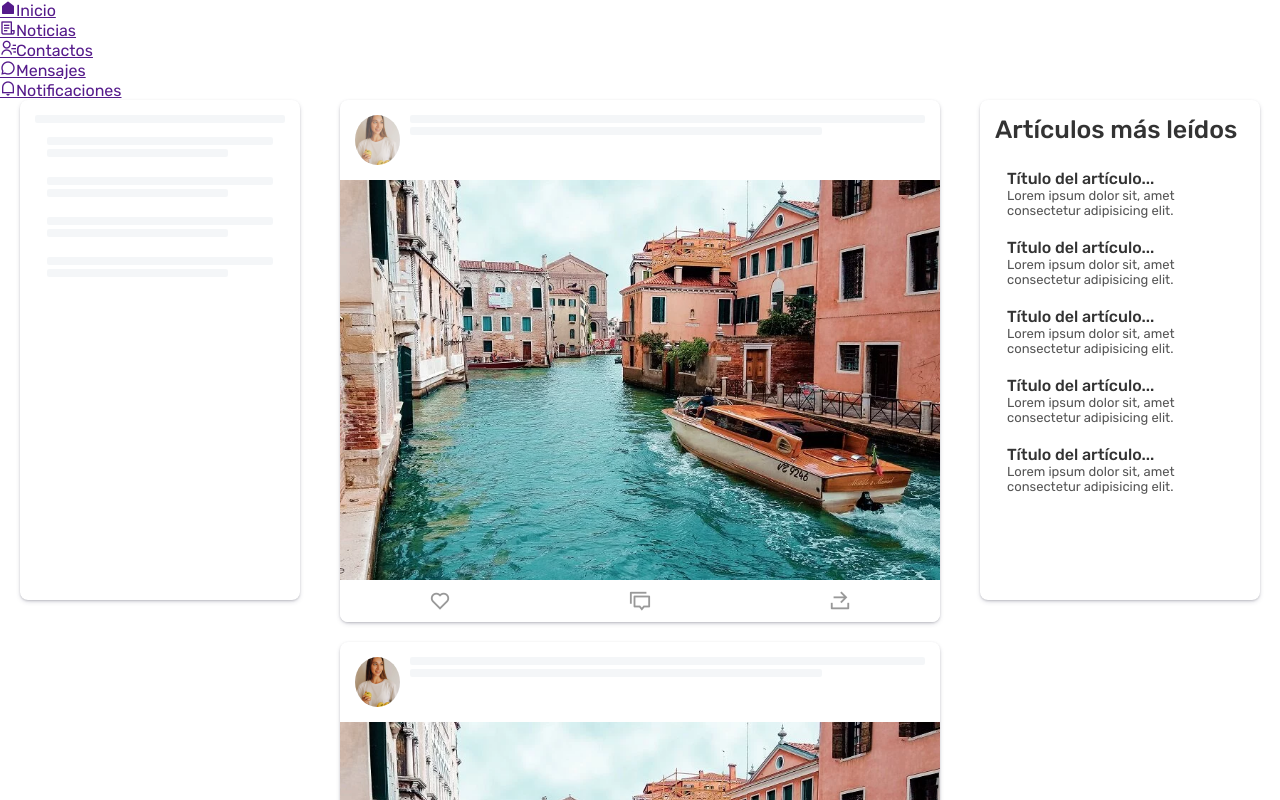
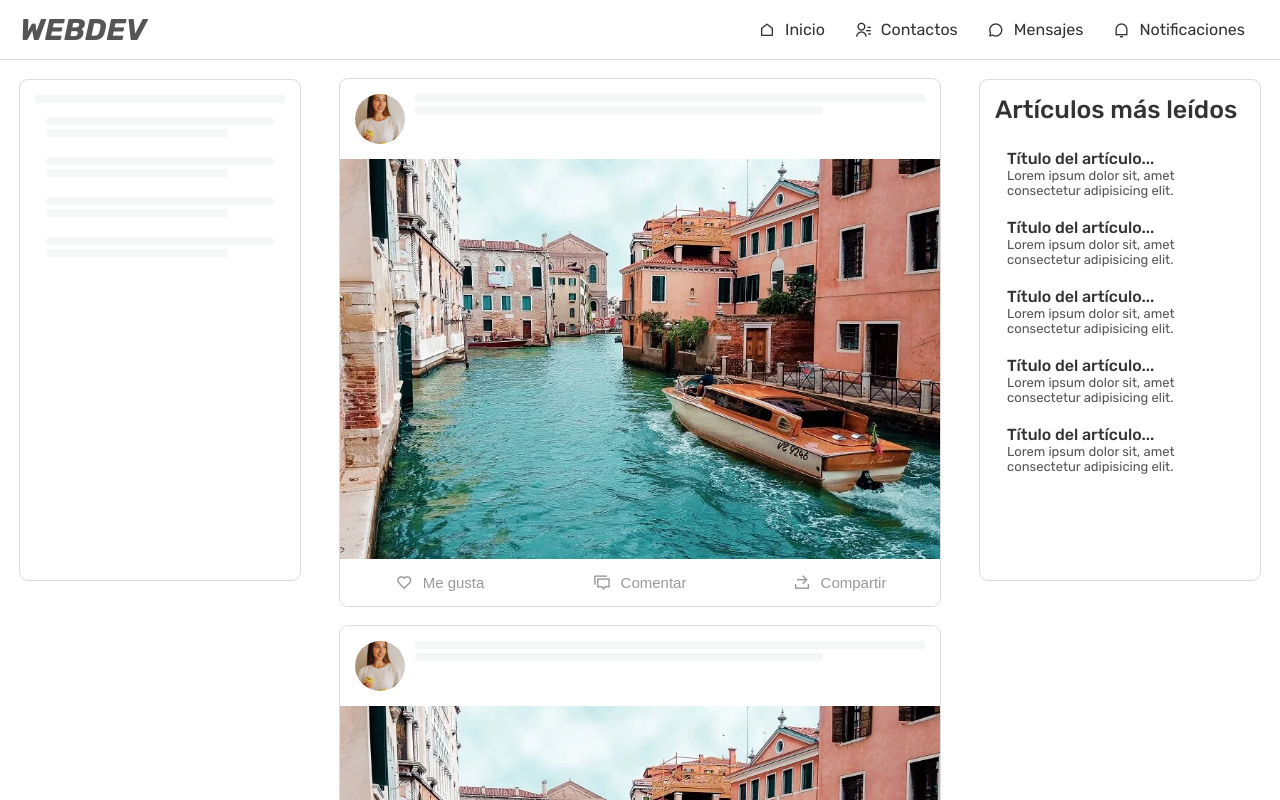
Before and after one commit to Ximoromero6/social, a plain HTML site: page index.html in a window 1280 px wide. Shown: the top 800 px of the page. Drawn offline with nearby package versions, Linux system fonts and the light colour scheme.

Commit message:
design changes

```diff
--- a/assets/css/styles.scss
+++ b/assets/css/styles.scss
@@ -12,7 +12,84 @@ body {
 
 $border__radius__container: 8px;
 
-header {}
+a,
+button {
+    &:focus {
+        outline: 1px dashed #ccc;
+    }
+}
+
+header {
+    position: sticky;
+    top: 0;
+    z-index: 2;
+    margin: 0 auto 20px auto;
+    background-color: #fff;
+    box-shadow: rgba(0, 0, 0, 0.02) 0px 1px 3px 0px, rgba(27, 31, 35, 0.15) 0px 0px 0px 1px;
+
+    .container__nav {
+        max-width: 1400px;
+        width: 100%;
+        display: flex;
+        align-items: center;
+        justify-content: space-between;
+        margin: 0 auto;
+        padding: 5px 20px;
+
+        a.logo {
+            text-decoration: none;
+            font-size: 30px;
+            font-weight: bold;
+            color: #555;
+            font-style: italic;
+        }
+
+        nav.menu {
+            ul {
+                display: flex;
+                align-items: center;
+
+                li {
+                    list-style: none;
+
+                    a {
+                        text-decoration: none;
+                        color: #333;
+                        font-weight: normal;
+                        padding: 15px;
+                        display: flex;
+                        align-items: center;
+                        transition: all .2s;
+                        border-radius: 6px;
+
+                        i {
+                            margin-right: 10px;
+                            color: #333;
+                        }
+
+                        span {}
+
+                        &:hover {
+                            background-color: #efefef;
+                        }
+                    }
+                }
+            }
+        }
+    }
+
+    /* Estilos responsive */
+
+    @media(max-width: 992px) {
+        margin: 0 20px 20px 20px;
+        border-radius: 0 0 $border__radius__container $border__radius__container;
+    }
+
+    @media(max-width: 768px) {
+        display: none;
+    }
+
+}
 
 main {
     max-width: 1400px;
@@ -21,44 +98,14 @@ main {
     display: grid;
     grid-template-columns: 1fr 2fr 1fr;
 
-    @media (min-width: 992px) {
-        .main__container {
-            margin: 0 20px;
-        }
-    }
-
-    @media (max-width: 992px) {
-        grid-template-columns: 1fr 2fr;
-
-        .most__read {
-            display: none;
-        }
-
-        .main__container {
-            margin: 0 20px;
-        }
-    }
-
-    @media (max-width: 768px) {
-        grid-template-columns: 1fr;
-
-        .last__notices {
-            display: none;
-        }
-
-        .main__container {
-            margin: 0 10px;
-        }
-    }
-
     aside.last__notices,
     aside.most__read {
         margin: 0 20px;
         max-height: 500px;
-        box-shadow: rgba(50, 50, 93, 0.25) 0px 2px 5px -1px, rgba(0, 0, 0, 0.3) 0px 1px 3px -1px;
+        box-shadow: rgba(0, 0, 0, 0.02) 0px 1px 3px 0px, rgba(27, 31, 35, 0.15) 0px 0px 0px 1px;
         padding: 15px;
         position: sticky;
-        top: 30px;
+        top: 80px;
         border-radius: $border__radius__container;
 
         h3 {
@@ -99,7 +146,7 @@ main {
     .main__container {
 
         article.post {
-            box-shadow: rgba(50, 50, 93, 0.25) 0px 2px 5px -1px, rgba(0, 0, 0, 0.3) 0px 1px 3px -1px;
+            box-shadow: rgba(0, 0, 0, 0.02) 0px 1px 3px 0px, rgba(27, 31, 35, 0.15) 0px 0px 0px 1px;
             background-color: #fff;
             border-radius: $border__radius__container;
             margin-bottom: 20px;
@@ -111,15 +158,15 @@ main {
                 align-items: flex-start;
 
                 img {
-                    width: 50px;
+                    width: 50px !important;
                     height: 50px;
                     border-radius: 100%;
                     object-fit: cover;
-                    margin-right: 10px;
                 }
 
                 &--text {
-                    width: 100%;
+                    margin-left: 10px;
+                    flex: 1;
 
                     h4 {
                         font-weight: 500;
@@ -157,7 +204,7 @@ main {
                 button {
                     border-radius: 0;
                     border: none;
-                    padding: 10px 15px;
+                    padding: 15px;
                     font-size: 15px;
                     cursor: pointer;
                     transition: all 0.2s;
@@ -170,8 +217,14 @@ main {
                     text-align: center;
 
                     i {
-                        font-size: 22px;
+                        font-size: 17px;
                         font-weight: lighter;
+                    }
+
+                    span {
+                        font-size: 15px;
+                        margin-left: 10px;
+                        /* font-weight: bold; */
                     }
 
                     &.like__button {
@@ -203,6 +256,48 @@ main {
             }
         }
     }
+
+    /* Estilos responsive */
+
+    @media (min-width: 992px) {
+        .main__container {
+            margin: 0 20px;
+        }
+    }
+
+    @media (max-width: 1200px) {
+        aside.last__notices {
+            margin-right: 0;
+        }
+
+        aside.most__read {
+            margin-left: 0;
+        }
+    }
+
+    @media (max-width: 992px) {
+        grid-template-columns: 1fr 2fr;
+
+        .most__read {
+            display: none;
+        }
+
+        .main__container {
+            margin: 0 20px;
+        }
+    }
+
+    @media (max-width: 768px) {
+        grid-template-columns: 1fr;
+
+        .last__notices {
+            display: none;
+        }
+
+        .main__container {
+            margin: 0 10px;
+        }
+    }
 }
 
 .skeleton {
--- a/index.html
+++ b/index.html
@@ -13,16 +13,18 @@
 
 <body>
     <header>
-        <a href="" class="logo"></a>
+        <div class="container__nav">
+            <a href="" class="logo">WEBDEV</a>
             <nav class="menu">
                 <ul>
-                <li><a href=""><i class="ri-home-fill"></i><span>Inicio</span></a></li>
-                <li><a href=""><i class="ri-file-list-3-line"></i><span>Noticias</span></a></li>
+                    <li><a href=""><i class="ri-home-line"></i><span>Inicio</span></a></li>
+                    <!-- <li><a href=""><i class="ri-file-list-3-line"></i><span>Noticias</span></a></li> -->
                     <li><a href=""><i class="ri-contacts-line"></i><span>Contactos</span></a></li>
                     <li><a href=""><i class="ri-chat-3-line"></i><span>Mensajes</span></a></li>
                     <li><a href=""><i class="ri-notification-line"></i><span>Notificaciones</span></a></li>
                 </ul>
             </nav>
+        </div>
     </header>
     <main>
         <aside class="last__notices">
@@ -57,7 +59,7 @@
         <div class="main__container">
             <article class="post">
                 <div class="top__section">
-                    <img src="assets/images/profile.webp" alt="" loading="lazy" class="skeleton">
+                    <img src="assets/images/profile.webp" alt="" loading="lazy">
                     <div class="top__section--text">
                         <h4 class="skeleton skeleton__text"></h4>
                         <p class="skeleton skeleton__text"></p>
@@ -67,9 +69,9 @@
                     <img src="assets/images/main__background.webp" alt="" loading="lazy">
                 </div>
                 <div class="bottom__section">
-                    <button class="like__button"><i class="ri-heart-line"></i></button>
-                    <button class="comment__button"> <i class="ri-discuss-line"></i></button>
-                    <button class="share__button"> <i class="ri-share-forward-2-line"></i></button>
+                    <button class="like__button"><i class="ri-heart-line"></i><span>Me gusta</span></button>
+                    <button class="comment__button"><i class="ri-discuss-line"></i><span>Comentar</span></button>
+                    <button class="share__button"><i class="ri-share-forward-2-line"></i><span>Compartir</span></button>
                 </div>
             </article>
 
@@ -85,9 +87,9 @@
                     <img src="assets/images/main__background.webp" alt="" loading="lazy">
                 </div>
                 <div class="bottom__section">
-                    <button class="like__button"> <i class="ri-heart-line"></i></button>
-                    <button class="comment__button"> <i class="ri-discuss-line"></i></button>
-                    <button class="share__button"> <i class="ri-share-forward-2-line"></i></button>
+                    <button class="like__button"><i class="ri-heart-line"></i><span>Me gusta</span></button>
+                    <button class="comment__button"><i class="ri-discuss-line"></i><span>Comentar</span></button>
+                    <button class="share__button"><i class="ri-share-forward-2-line"></i><span>Compartir</span></button>
                 </div>
             </article>
 
@@ -103,9 +105,9 @@
                     <img src="assets/images/main__background.webp" alt="" loading="lazy">
                 </div>
                 <div class="bottom__section">
-                    <button class="like__button"> <i class="ri-heart-line"></i></button>
-                    <button class="comment__button"> <i class="ri-discuss-line"></i></button>
-                    <button class="share__button"> <i class="ri-share-forward-2-line"></i></button>
+                    <button class="like__button"><i class="ri-heart-line"></i><span>Me gusta</span></button>
+                    <button class="comment__button"><i class="ri-discuss-line"></i><span>Comentar</span></button>
+                    <button class="share__button"><i class="ri-share-forward-2-line"></i><span>Compartir</span></button>
                 </div>
             </article>
 
@@ -121,9 +123,9 @@
                     <img src="assets/images/main__background.webp" alt="" loading="lazy">
                 </div>
                 <div class="bottom__section">
-                    <button class="like__button"> <i class="ri-heart-line"></i></button>
-                    <button class="comment__button"> <i class="ri-discuss-line"></i></button>
-                    <button class="share__button"> <i class="ri-share-forward-2-line"></i></button>
+                    <button class="like__button"><i class="ri-heart-line"></i><span>Me gusta</span></button>
+                    <button class="comment__button"><i class="ri-discuss-line"></i><span>Comentar</span></button>
+                    <button class="share__button"><i class="ri-share-forward-2-line"></i><span>Compartir</span></button>
                 </div>
             </article>
         </div>
```
Also changed, not shown: assets/css/styles.css, 1 other file. Lines whose indentation alone changed are shown as unchanged.
